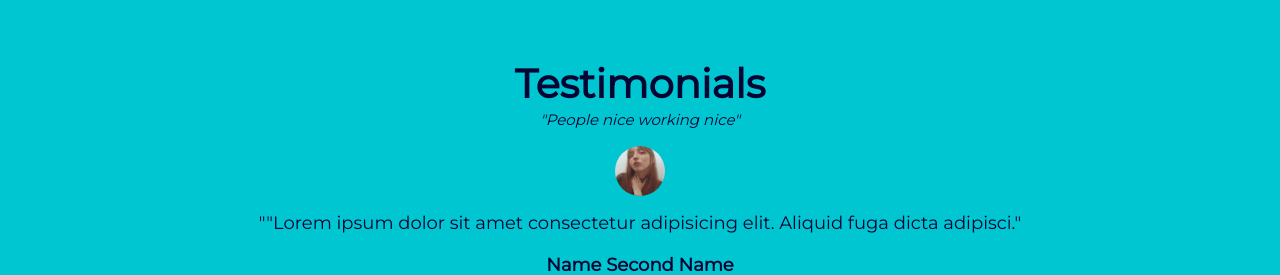
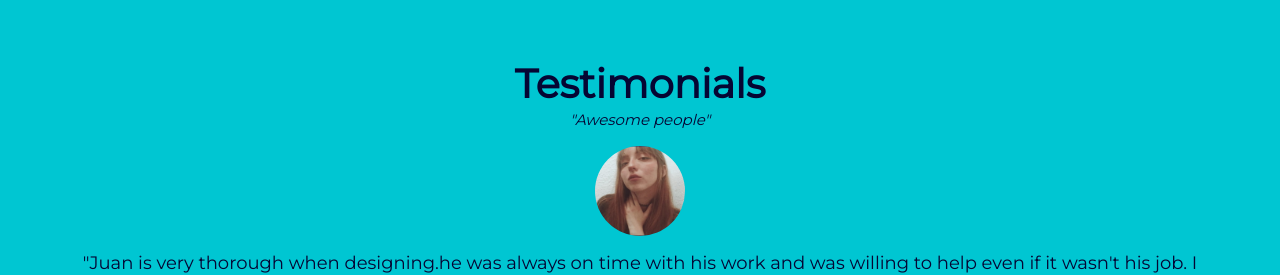
Before and after one commit to ourainbows/portfolio, a plain HTML site: page index.html in a window 1280 px wide. Shown: the part 2501-2776 px from the top of the page. Drawn offline with Linux system fonts and the light colour scheme.

Commit message:
Change lorem ipsum

```diff
--- a/css/desktop.css
+++ b/css/desktop.css
@@ -78,6 +78,13 @@
 .people{
     height: 80rem;
 }
+.people__p{
+    padding: 0 8.0rem;
+}
+.people .dot{
+  height: 9rem;
+  width: 9rem;
+}
 footer input,
 footer textarea {
   width: 65%;
--- a/css/style.css
+++ b/css/style.css
@@ -272,9 +272,12 @@ header {
   align-items: center;
   justify-content: start;
   font-size: 1.8rem;
-  height: 60rem;
+  height: 70rem;
 /*   padding-bottom: 50rem; */
   position: relative;
+}
+.people__p{
+    padding: 0 1.6rem;
 }
 .people div h2 {
   font-family: "Montserrat";
--- a/index.html
+++ b/index.html
@@ -88,8 +88,9 @@
         <h2 >About me...</h2>
         <div class="about__container">
           <img class="about__computer" src="./assets/computer.svg" alt="computer">
-          <p>Lorem ipsum dolor sit amet, consectetur adipisicing elit. Velit, vitae incidunt quia dignissimos esse non eos deleniti distinctio, voluptates dicta assumenda! Pariatur veritatis minus veniam quos modi corporis corrupti? Placeat.
-          Alias expedita ad ipsam reprehenderit aperiam incidunt ab tempore dolorum cumque? Ipsam quas quidem dolor ex, perferendis illum voluptate provident, nulla, error natus modi! Explicabo sed perspiciatis velit animi sequi.</p>
+          <p>I'm Juan Felipe Casas, passionate about technology, artificial intelligence and web development.
+              <br>My dream is to be able to help people by providing solutions with software that I can develop
+              by myself or with a group of great people who have an ambitious goal to make people's lives better.</p>
         </div>
       </section>
       <section class="tech" id="tech">
@@ -98,7 +99,7 @@
             <div>
               <img src="./assets/front/front.svg" alt="">
               <h3>Frontend</h3><br>
-              <p>Lorem ipsum dolor sit amet consectetur adipisicing elit.</p>
+              <p>I love frontend, always I wanna learn new things and technologies to help people</p>
             </div>
             <div class="card__icons">
               <img src="./assets/front/html5.svg" alt="">
@@ -116,7 +117,7 @@
             <div>
               <img src="./assets/back/back.svg" alt="">
               <h3>Backend</h3>
-              <p>Lorem ipsum dolor sit amet consectetur adipisicing elit.</p>
+              <p>Backend is not my forte but I can troubleshoot your solutions. .</p>
             </div>
             <div class="card__icons">
               <img src="./assets/back/py.svg" alt="">
@@ -134,7 +135,7 @@
             <div>
               <img src="./assets/other/ohter.svg" alt="">
               <h3>Others</h3>
-              <p>Lorem ipsum dolor sit amet consectetur adipisicing elit.</p>
+              <p>Also I like design, UI and Linux</p>
             </div>
             <div class="card__icons">
               <img src="./assets/other/blender.svg" alt="">
@@ -178,15 +179,15 @@
       <section class="people">
         <div>
           <h2>Testimonials</h2>
-          <span>"People nice working nice"</span>
+          <span>"Awesome people"</span>
         </div>
         <div class="dot"></div>
-        <p>
-          ""Lorem ipsum dolor sit amet consectetur adipisicing elit. Aliquid fuga dicta adipisci."
+        <p class="people__p">
+          "Juan is very thorough when designing.he was always on time with his work and was willing to help even if it wasn't his job. I appreciated his advice and would seek him out if I needed a second opinion. I would work with him again anytime."
         </p>
         <span>
-          <span><b>Name Second Name</b></span><br>
-          <span>Your Work</span>
+          <span><b>Valentina Rippe</b></span><br>
+          <span>Student of Programate</span>
         </span>
         <img  class="people__wave" src="./assets/footer_water.svg" alt="">
       </section>
```
